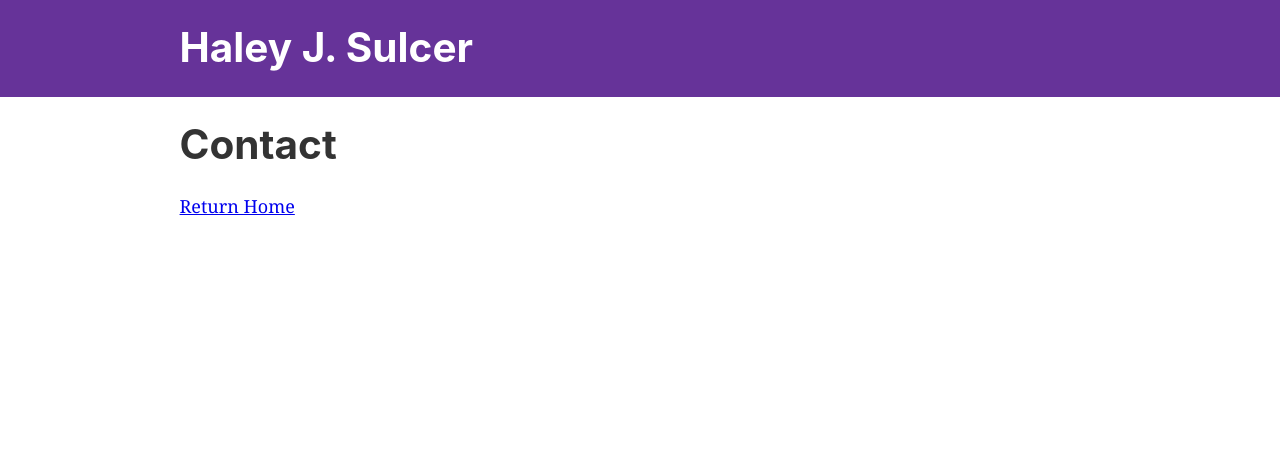
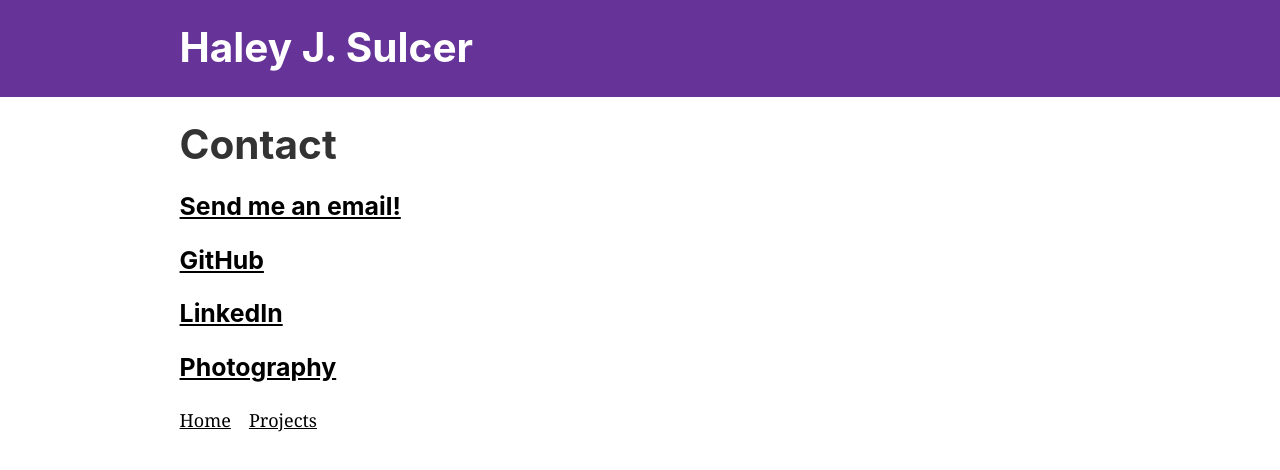
Before and after one commit to Tsardines/github.io, a Gatsby site in the folder gatsby-site/: page /contact in a window 1280 px wide. Built offline with nearby package versions, Linux system fonts and the light colour scheme; Gatsby itself is replaced by a stand-in of ours.

Commit message:
modified layout.css, contact.js, and projects.js

```diff
--- a/gatsby-site/src/components/layout.css
+++ b/gatsby-site/src/components/layout.css
@@ -39,10 +39,13 @@ template {
 }
 a {
   background-color: transparent;
+  color: black;
+  margin-right: 1em;
   -webkit-text-decoration-skip: objects;
 }
 a:active,
 a:hover {
+  color: turquoise;
   outline-width: 0;
 }
 abbr[title] {
--- a/gatsby-site/src/pages/contact.js
+++ b/gatsby-site/src/pages/contact.js
@@ -6,8 +6,12 @@ import Layout from '../components/layout'
 const Contact = () => (
   <Layout>
     <h1>Contact</h1>
-
-    <Link to="/">Return Home</Link>
+     <h3><a href="mailto:hjsulcer@gmail.com" target="_blank">Send me an email!</a></h3>
+    <h3><a href="https://github.com/Tsardines" target="_blank">GitHub</a></h3>
+    <h3><a href="https://www.linkedin.com/in/haley-sulcer/" target="_blank">LinkedIn</a></h3>
+    <h3><a href="https://500px.com/hjs342" target="_blank">Photography</a></h3>
+    <Link to="/">Home</Link>
+    <Link to="/projects/">Projects</Link>
   </Layout>
 )
 
--- a/gatsby-site/src/pages/projects.js
+++ b/gatsby-site/src/pages/projects.js
@@ -10,7 +10,8 @@ const Projects = () => (
       <h3><a href="https://spark-lines.herokuapp.com/" target="_blank">Spark Lines</a></h3>
       <h3><a href="https://terminal-hacker.netlify.com/" target="_blank">Terminal Hacker</a></h3>
       <h3><a href="https://afternoon-citadel-73979.herokuapp.com" target="_blank">Marvel Character Finder</a></h3>
-    <Link to="/">Return Home</Link>
+    <Link to="/">Home</Link>
+    <Link to ="/contact/">Contact</Link>
   </Layout>
 )
 
```
